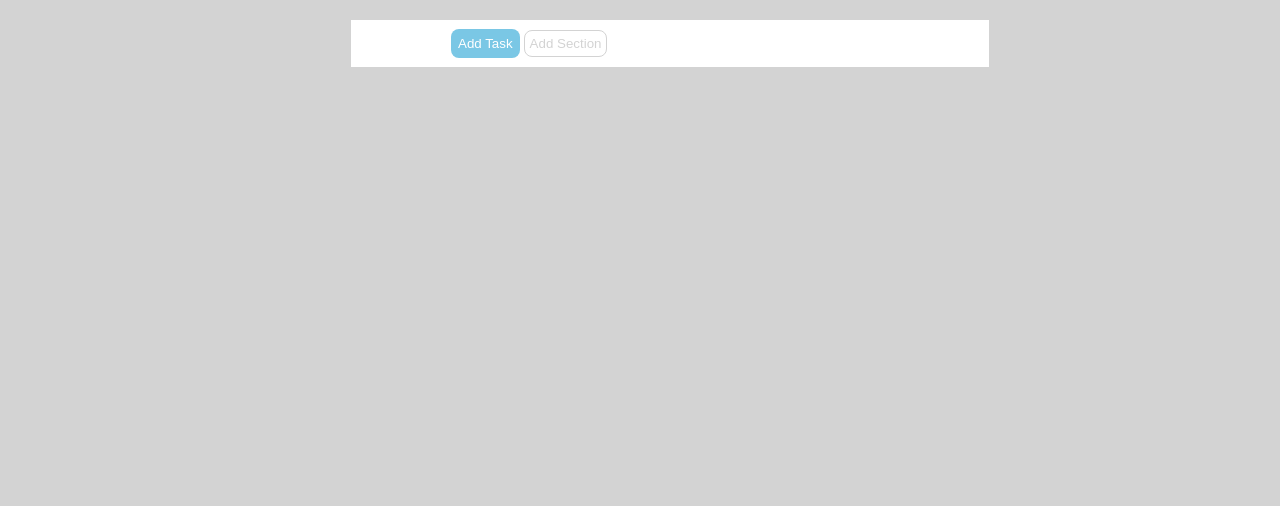
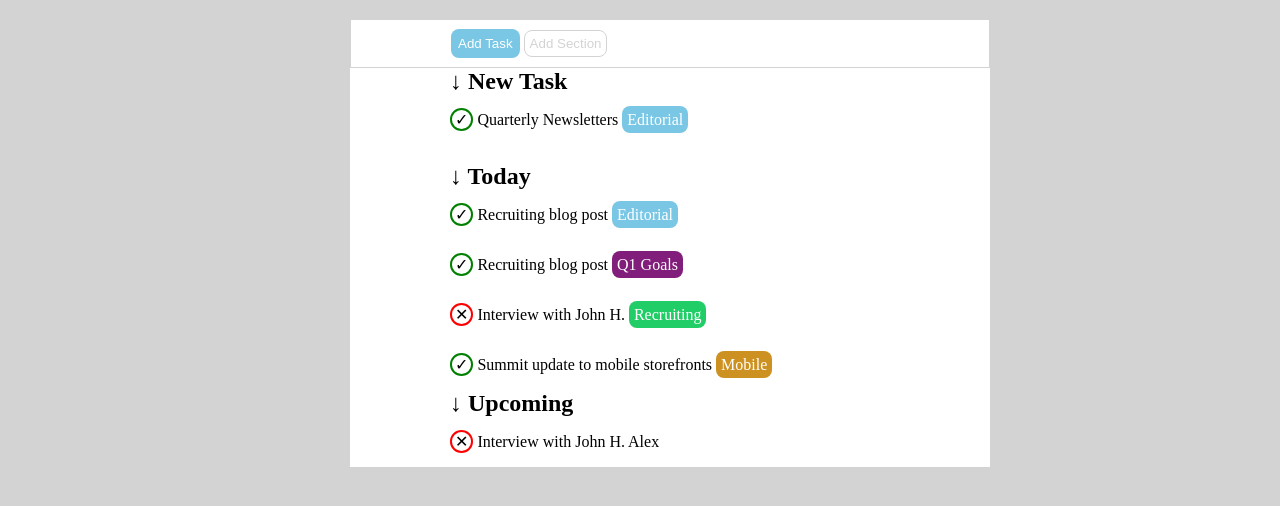
Before and after one commit to dariosanacuore/html-css-toboolist, a plain HTML site: page index.html in a window 1280 px wide. Shown: the part 76-582 px from the top of the page. Drawn offline with Linux system fonts and the light colour scheme.

Commit message:
feat:Aggiungta dei New Task e Today

```diff
--- a/css/style.css
+++ b/css/style.css
@@ -50,3 +50,63 @@ body{
 .riq1{
     border:1px solid lightgrey;
 }
+.task{
+    margin-left:100px;
+}
+.spunta{
+    margin-left:100px;
+    width: 50px;
+    height: 50px;
+    line-height: 50px;
+    border-radius: 130%;
+    border:2px solid green;
+    padding:3px;
+    padding-top:1px;
+    padding-bottom:1px;
+
+}
+.editorial{
+    border-radius: 8px;
+    color:white;
+    background-color: rgb(122, 199, 229);
+    border-style: none;
+    padding:5px;
+}
+.today{
+    margin-left:100px;
+}
+.goals{
+    border-radius: 8px;
+    color:white;
+    background-color: rgb(129, 29, 122);
+    border-style: none;
+    padding:5px;
+}
+.recruiting{
+    border-radius: 8px;
+    color:white;
+    background-color: rgb(33, 205, 102);
+    border-style: none;
+    padding:5px;
+}
+.croce{
+    margin-left:100px;
+    width: 50px;
+    height: 50px;
+    line-height: 50px;
+    border-radius: 130%;
+    border:2px solid red;
+    padding:3px;
+    padding-top:1px;
+    padding-bottom:1px;
+}
+.mobile{
+    border-radius: 8px;
+    color:white;
+    background-color: rgb(205, 145, 33);
+    border-style: none;
+    padding:5px;
+}
+.upcoming{
+    margin-left:100px;
+}
--- a/index.html
+++ b/index.html
@@ -27,7 +27,26 @@
 
             <!--Inizio sezione delle liste annidate-->
             <section>
+                <h2 class="task">&darr; New Task</h2>
+                <p class="letter"><span class="spunta">&#10003;</span> Quarterly Newsletters <span class="editorial"> Editorial</span>
+                </p>
+                <br>
+                <h2 class="today">&darr; Today</h2>
+                <p class="post"><span class="spunta">&#10003;</span> Recruiting blog post <span class="editorial"> Editorial</span>
+                </p>
 
+                <p><span class="spunta">&#10003;</span> Recruiting blog post <span class="goals"> Q1 Goals</span>
+                </p>
+
+                <p class="john"><span class="croce">&#10005;</span> Interview with John H. <span class="recruiting"> Recruiting</span>
+                </p>
+
+                <p class="summit"><span class="spunta">&#10003;</span> Summit update to mobile storefronts <span class="mobile"> Mobile</span>
+                </p>
+
+                <h2 class="upcoming">&darr; Upcoming</h2>
+                <p><span class="croce">&#10005;</span> Interview with John H. <span class="alex"> Alex</span>
+                </p>
             </section>
             <!--Fine sezione delle liste annidate-->
         </main>
```
